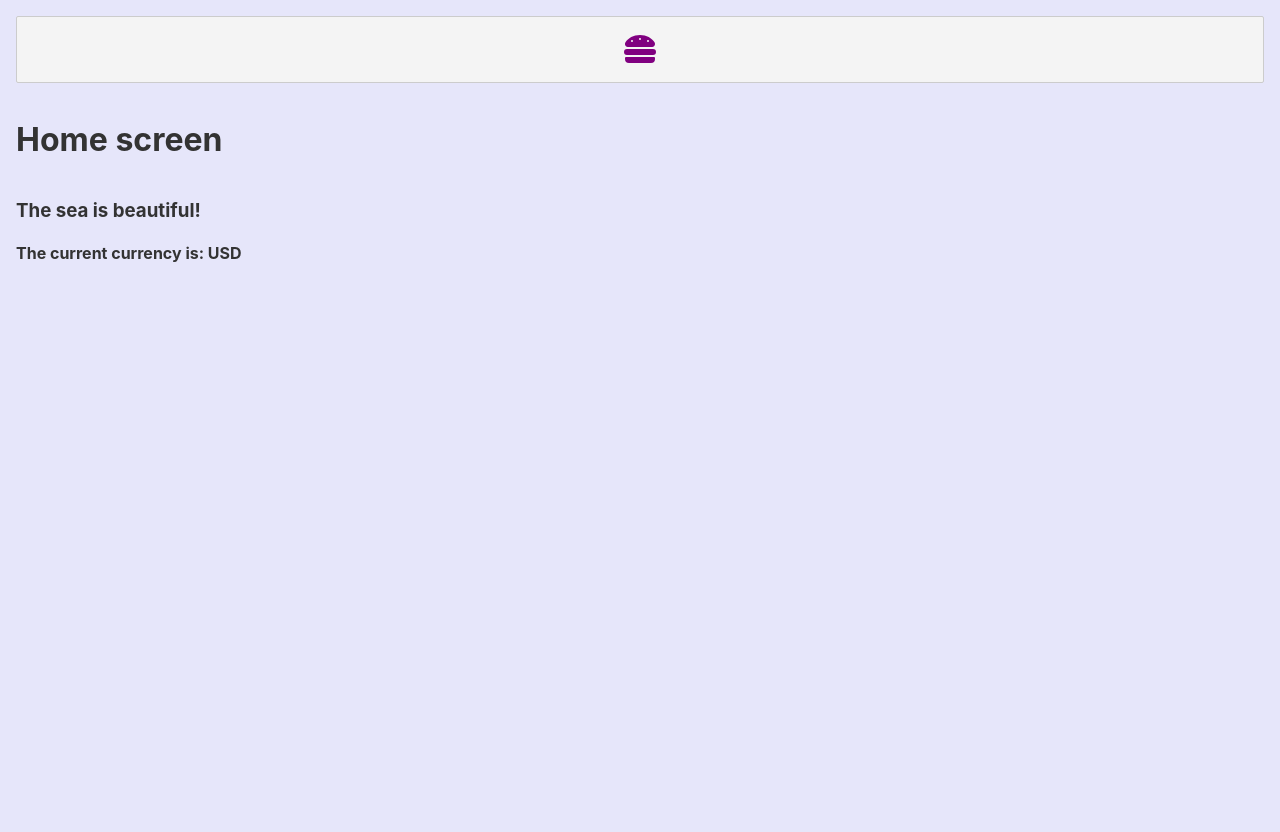
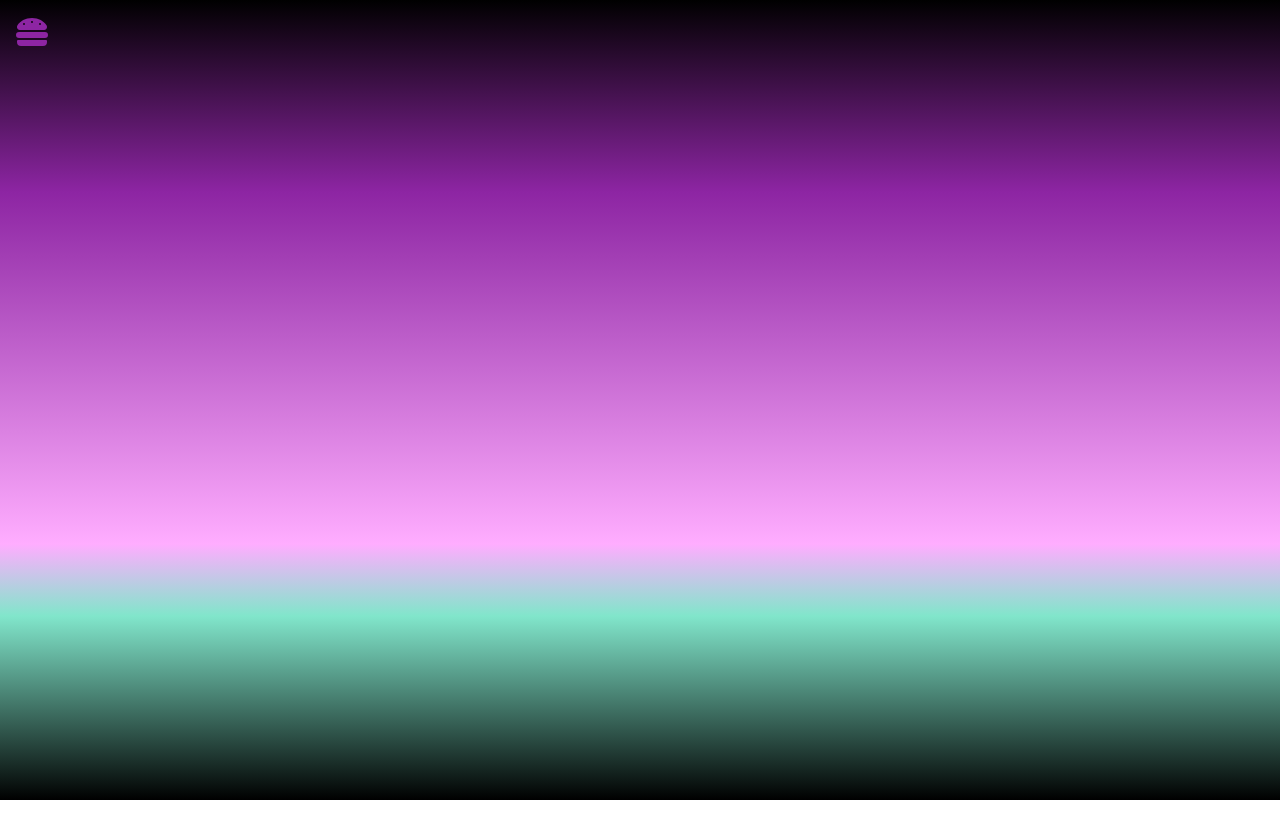
Before and after one commit to jgrizzled/seaflow, a Svelte app: page / in a window 1280 px wide. Built offline with nearby package versions, Linux system fonts and the light colour scheme.

Commit message:
Adds theme and animation

```diff
--- a/src/App.svelte
+++ b/src/App.svelte
@@ -1,21 +1,39 @@
 <style>
+  /* global */
+  @import url('https://fonts.googleapis.com/css2?family=Source+Sans+Pro:wght@600&display=swap');
   main {
+    --primary-pink: #ffadff;
+    --purple: #8d25a3;
+    --green: #b1e3db;
+    --primary-dark: #423300;
+    --beige: #ede6cf;
+
+    font-family: 'Source Sans Pro', sans-serif;
+  }
+
+  .container {
     font-size: 1em;
     position: absolute;
     top: 0;
     bottom: 0;
     right: 0;
     left: 0;
-    background-color: pink;
+    background: rgb(0, 0, 0);
+    background: linear-gradient(
+      0deg,
+      rgba(0, 0, 0, 1) 0%,
+      rgba(129, 230, 203, 1) 23%,
+      rgba(255, 173, 255, 1) 32%,
+      rgba(141, 37, 163, 1) 76%,
+      rgba(0, 0, 0, 1) 100%
+    );
   }
 </style>
 
 <script lang="ts">
   import Home from './components/Home.svelte';
-  import NFTcolumn from './NFTcolumn.svelte';
 </script>
 
-<main>
+<main class="container">
   <Home />
-<NFTcolumn />
 </main>
--- a/src/NFTcolumn.svelte
+++ b/src/NFTcolumn.svelte
@@ -3,7 +3,7 @@
 <script lang="ts">
   import { onMount } from 'svelte';
   import NFTsale from './NFTsale.svelte';
-  import { fetchNewSales, NFTsaleData } from './fetchNewSales';
+  import { fetchNewSales, NFTsaleData } from './utils/fetchNewSales';
   let sales: NFTsaleData[] = [];
   const refreshInterval = 1;
   async function getNewSales() {
--- a/src/NFTsale.svelte
+++ b/src/NFTsale.svelte
@@ -14,7 +14,7 @@
 </style>
 
 <script lang="ts">
-  import type { NFTsaleData } from './fetchNewSales';
+  import type { NFTsaleData } from './utils/fetchNewSales';
   export let sale: NFTsaleData;
   const maxWidth = 250;
   const minWidth = 50;
--- /dev/null
+++ b/src/components/Bubble.svelte
@@ -0,0 +1,75 @@
+<style>
+  div {
+    padding: 0;
+    margin: 0;
+    display: inline-block;
+    text-align: center;
+  }
+
+  span {
+    border-radius: 50%;
+    background: radial-gradient(
+      circle,
+      rgba(255, 255, 255, 0) 0%,
+      rgba(129, 230, 203, 1) 100%
+    );
+    content: '';
+    position: absolute;
+    width: 95px;
+    height: 95px;
+    z-index: 1;
+  }
+  #glare {
+    width: 16px;
+    height: 14px;
+    background: #fff;
+    opacity: 0.9;
+    border-radius: 50%;
+    position: absolute;
+    top: 21px;
+    left: 20px;
+    box-shadow: 0 0 4px 2px #fff;
+    z-index: 2;
+    content: '';
+  }
+
+  img {
+    border: 1px solid var(--green);
+    border-radius: 50%;
+    opacity: 0.9;
+  }
+  p {
+    color: var(--primary-dark);
+    margin: 10px 0 0 0;
+    padding: 0;
+  }
+</style>
+
+<script lang="ts">
+  import { fly } from 'svelte/transition';
+  import { quartInOut } from 'svelte/easing';
+  import type { NFTsaleData } from '../utils/fetchNewSales';
+  export let sale: NFTsaleData;
+  const maxWidth = 250;
+  const minWidth = 50;
+  const USDvalue = sale.paymentAmount * sale.paymentToken.USDprice;
+  const ETHvalue = sale.paymentAmount * sale.paymentToken.ETHprice;
+  const valueCap = 7;
+  const scalar = Math.min(Math.log10(USDvalue) / valueCap, 1);
+  const size = Math.max(scalar * maxWidth, minWidth);
+</script>
+
+<div
+  transition:fly={{
+    delay: 100,
+    duration: 40000,
+    opacity: 1,
+    y: 1500,
+    easing: quartInOut
+  }}
+>
+  <span id="glare" />
+  <span />
+  <img src={sale.imageURL} alt={sale.name} width="{size}px" height="{size}px" />
+  <p>${USDvalue.toFixed(2)}</p>
+</div>
--- a/src/components/Home.svelte
+++ b/src/components/Home.svelte
@@ -3,7 +3,6 @@
     display: flex;
     flex-direction: column;
     height: 100%;
-    background-color: lavender;
     padding: 1em;
   }
 </style>
@@ -21,6 +20,5 @@
 
 <div id="home">
   <Nav on:currency={handleCurrency} />
-  <h1>Home screen</h1>
   <Sea {currency} />
 </div>
--- a/src/components/Nav.svelte
+++ b/src/components/Nav.svelte
@@ -1,27 +1,61 @@
 <style>
   button {
     font-size: 2em;
-    color: purple;
+    color: var(--purple);
+    font-size: 2em;
+    border: none;
+    background-color: transparent;
+    margin: 0;
+    display: inherit;
+    padding: 0;
+    align-self: flex-start;
+    z-index: 10;
+  }
+
+  button:active {
+    background-color: transparent;
   }
 
   .sidenav {
-    background-color: salmon;
-    z-index: 1;
+    background: rgb(255, 173, 255);
+    background: linear-gradient(
+      0deg,
+      rgba(255, 173, 255, 1) 0%,
+      rgba(141, 37, 163, 1) 53%,
+      rgba(44, 9, 51, 1) 100%
+    );
+    display: flex;
+    align-items: flex-start;
+    flex-direction: column;
     position: fixed;
-    display: none;
+    top: 0;
+    bottom: 0;
+    left: 0;
+    right: 0;
+    padding: 1em;
+    z-index: 2;
   }
-  .open {
-    display: inline-block;
+
+  p {
+    position: absolute;
+    bottom: 0;
+    left: 0;
+    text-align: center;
+    padding: 0 3em;
+    color: var(--primary-dark);
   }
 </style>
 
 <script lang="ts">
   import '@fortawesome/fontawesome-free/js/all.js';
+  import { fly } from 'svelte/transition';
+  import { circIn } from 'svelte/easing';
   import NavList from './NavList.svelte';
 
   let isOpen = false;
 
   function toggle() {
+    console.log('toggle');
     isOpen = !isOpen;
   }
 </script>
@@ -32,8 +66,12 @@
   </button>
 {/if}
 
-<div class="sidenav" class:open={isOpen}>
-  <button on:click={toggle}>x</button>
-  <NavList on:currency />
-  <p>Created and developed by Justin Greene and Marissa McDonnell</p>
-</div>
+{#if isOpen}
+  <div class="sidenav" transition:fly={{ x: -200, duration: 500, easing: circIn }}>
+    <button on:click={toggle}>
+      <i class="fas fa-times" />
+    </button>
+    <NavList on:currency on:toggle={toggle} />
+    <p>Created and developed by Justin Greene and Marissa McDonnell</p>
+  </div>
+{/if}
--- a/src/components/NavList.svelte
+++ b/src/components/NavList.svelte
@@ -1,3 +1,36 @@
+<style>
+  ul {
+    position: inherit;
+    margin-top: 4em;
+    text-align: center;
+    width: 100%;
+    left: 0;
+    padding: 0;
+    list-style: none;
+  }
+
+  li {
+    margin-top: 1em;
+    font-size: 1.5em;
+    border-bottom: 3px solid var(--primary-pink);
+    border-top: 1px solid var(--primary-pink);
+    box-shadow: 0 0 11px 4px var(--green);
+  }
+
+  button {
+    border: none;
+    padding: 0.5em;
+    margin: 0;
+    color: var(--primary-pink);
+    background-color: transparent;
+    width: 100%;
+  }
+
+  button:active {
+    background-color: transparent;
+  }
+</style>
+
 <script lang="ts">
   import { createEventDispatcher } from 'svelte';
 
@@ -5,6 +38,9 @@
   function handleCurrency(currency: string) {
     dispatch('currency', {
       currency
+    });
+    dispatch('toggle', {
+      isOpen: false
     });
   }
 </script>
--- a/src/components/Sea.svelte
+++ b/src/components/Sea.svelte
@@ -1,8 +1,36 @@
+<style>
+  section {
+    position: absolute;
+    top: -300px;
+    bottom: 0;
+    left: 0;
+    right: 0;
+  }
+</style>
+
 <script lang="ts">
-  export let currency: string;
+  import { onMount } from 'svelte';
+  import Bubble from './Bubble.svelte';
+  import { fetchNewSales, NFTsaleData } from '../utils/fetchNewSales';
+
+  // export let currency: string;
+  let sales: NFTsaleData[] = [];
+
+  const refreshInterval = 1;
+  async function getNewSales() {
+    const newSales = await fetchNewSales();
+    if (newSales.length > 0) sales = [...newSales, ...sales];
+    setTimeout(() => {
+      getNewSales();
+    }, refreshInterval * 1000);
+  }
+  onMount(() => {
+    getNewSales();
+  });
 </script>
 
-<div>
-  <h3>The sea is beautiful!</h3>
-  <h4>The current currency is: {currency}</h4>
-</div>
+<section>
+  {#each sales as sale}
+    <Bubble {sale} />
+  {/each}
+</section>
--- a/src/fetchNewSales.ts
+++ b/src/utils/fetchNewSales.ts
@@ -1,5 +1,5 @@
 import { DateTime } from 'luxon';
-import dummyData from './dummy-data.json';
+import dummyData from '../dummy-data.json';
 
 interface Token {
   name: string;
```
Also changed, not shown: 1 other file (tests, documents, lock files or other folders).
